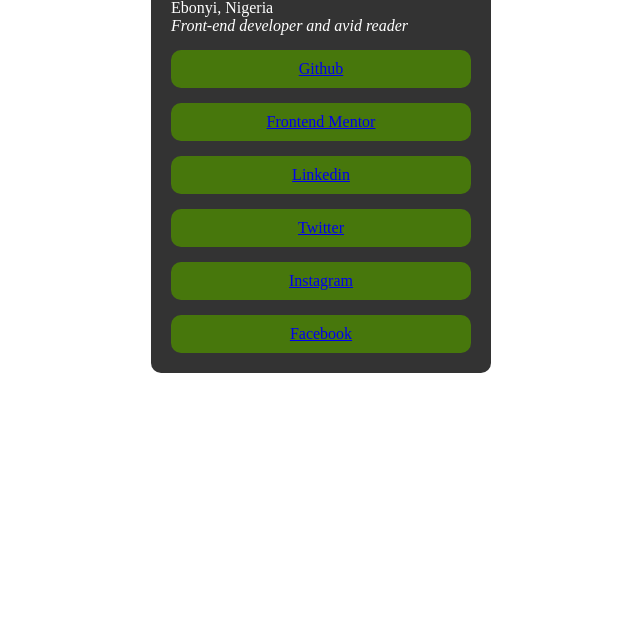
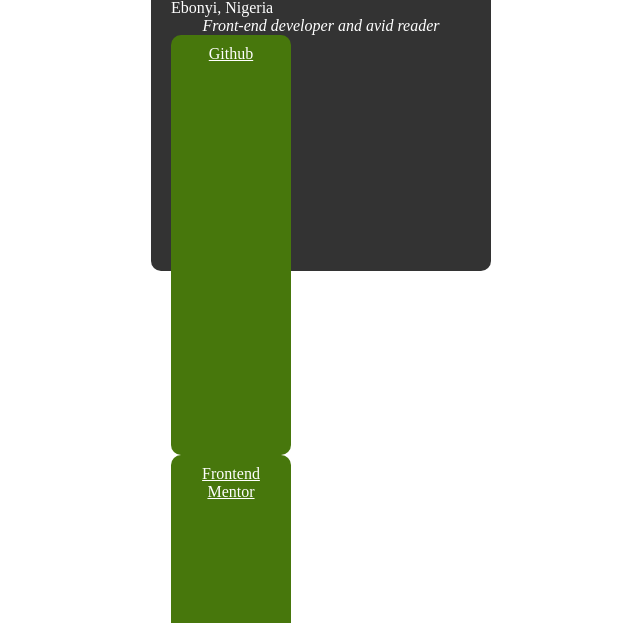
Before and after one commit to AdolphCode/Profile-Card, a plain HTML site: page index.html in a window 1280 px wide. Shown: the part 177-800 px from the top of the page, without its empty margins (319-959 px from the left). Drawn offline with Linux system fonts and the light colour scheme.

Commit message:
Update index.css

```diff
--- a/index.css
+++ b/index.css
@@ -4,34 +4,58 @@
   color: white;
   padding: 20px;
   border-radius: 10px;
+  height: 400px;
   justify-content: center;
   align-items: center;
   margin: 0 auto;
   flex-direction: column;
   }
 
-.profile-pic {
-  width: 80px;
-  border-radius: 50%;
-  align-self: center;
-}
+  .profile-pic {
+    width: 80px;
+    border-radius: 50%;
+    align-self: center;
+    margin: 0 auto;
+    flex-direction: column;
 
+  }
 
-h1, p {
+  h1, p {
    margin: 0;
    padding: 0;
 }
 
 .bio {
    font-style: italic;
+   text-align: center;
+    margin: 0 auto;
 }
 
+
 .btn {
+  width: 100px;
+  height: 100%;
   background-color: #47770c;
    color: white;
    text-align: center;
-   border: none;
    padding: 10px;
-   margin-top: 15px;
    border-radius: 10px;
+   margin: 5;
 }
+
+.links {
+    display: flex;
+    flex-direction: column;
+    gap: 10px;
+}
+
+a:hover {
+    background-color: rgb(114, 114, 22);
+  }
+
+a {
+    background-color: #47770c;
+    color: white;
+    text-align: center;
+    border-radius: 10px;
+   }
```
